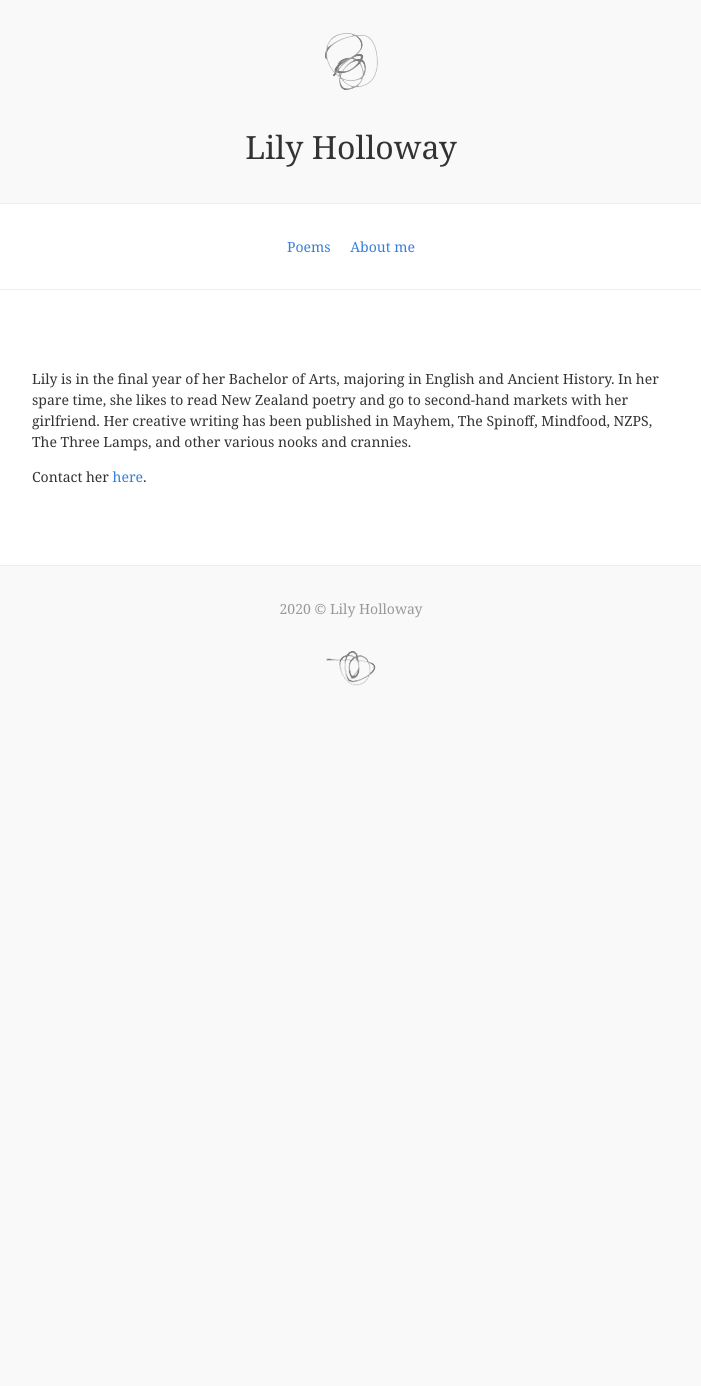
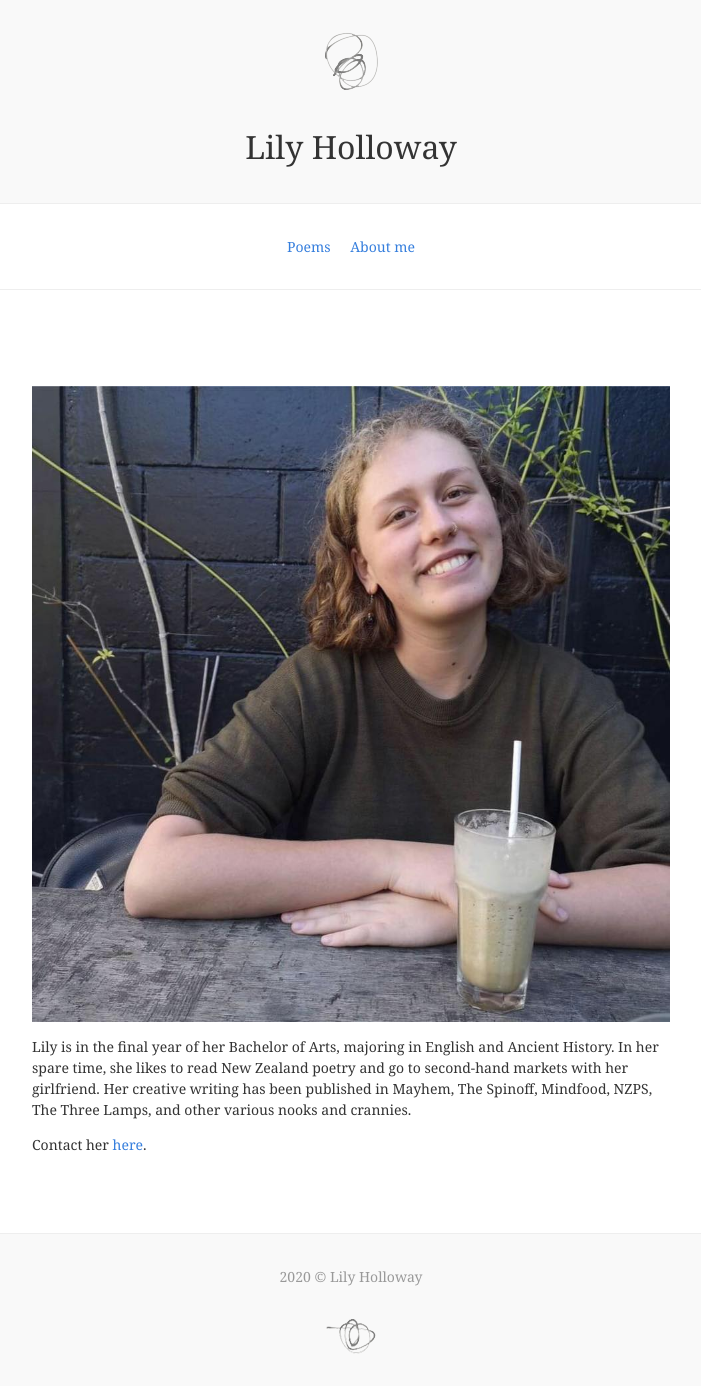
Before and after one commit to lilyholloway/lilyholloway.github.io, a Jekyll site: the page built from about.md, in a window 1280 px wide. Shown: the whole page, without its empty margins (289-990 px from the left). Built offline with Jekyll 4.4.1, drawn with Linux system fonts in a browser that asks for light colours; nearby versions of some CDN libraries; before the commit the page ends 900 px from its top, so only the background shows below that.

Commit message:
Update about.md

```diff
--- a/about.md
+++ b/about.md
@@ -2,6 +2,8 @@
 title:
 ---
 
+<img src="{{ site.url }}/images/lilyholloway.jpg" alt="photo" class="mt4 db center" />
+
 Lily is in the final year of her Bachelor of Arts, majoring in English and Ancient History. In her spare time, she likes to read New Zealand poetry and go to second-hand markets with her girlfriend. Her creative writing has been published in Mayhem, The Spinoff, Mindfood, NZPS, The Three Lamps, and other various nooks and crannies.
 
 Contact her <a href="mailto:lily.holloway@gmail.com">here</a>.
```
